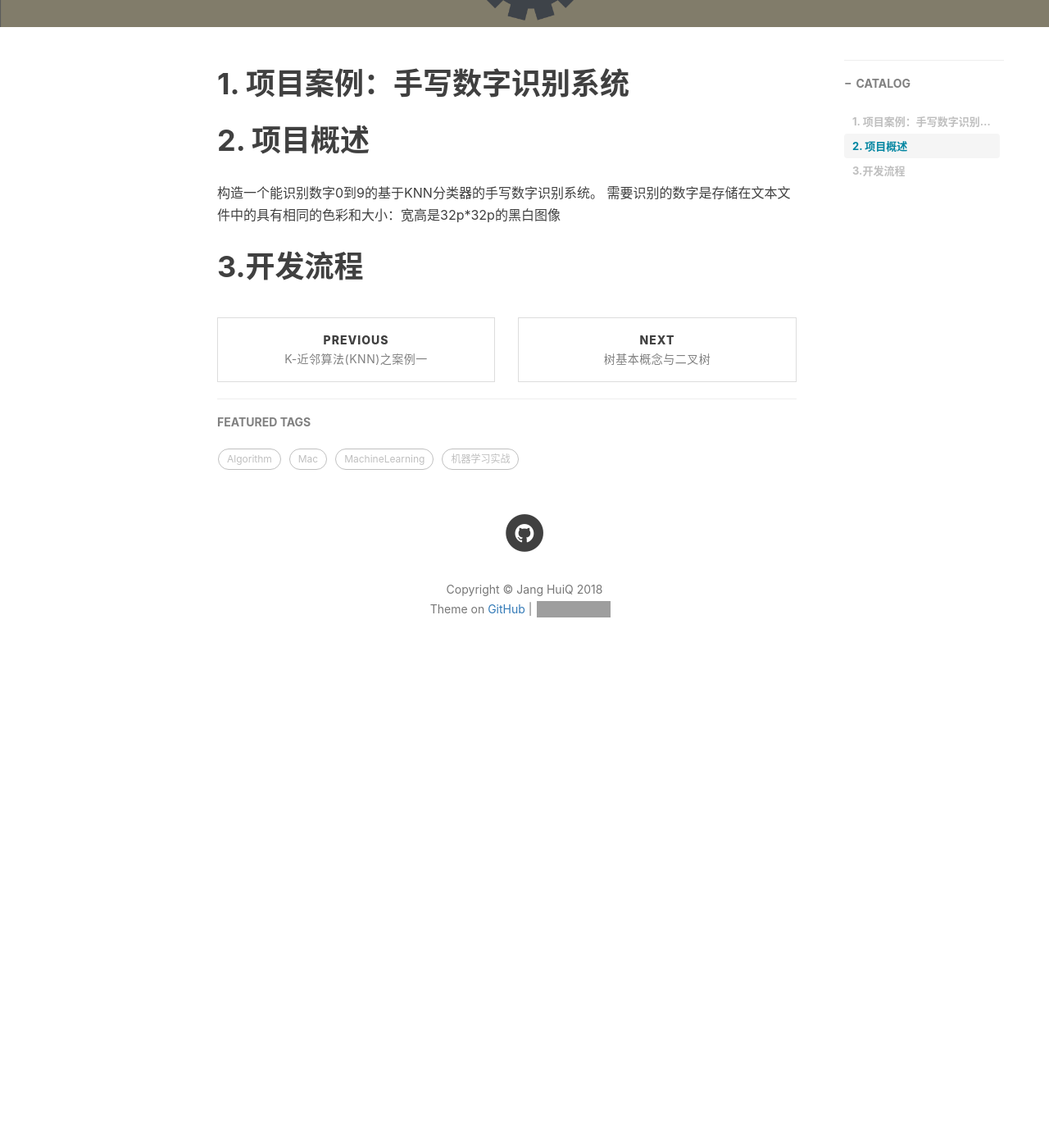
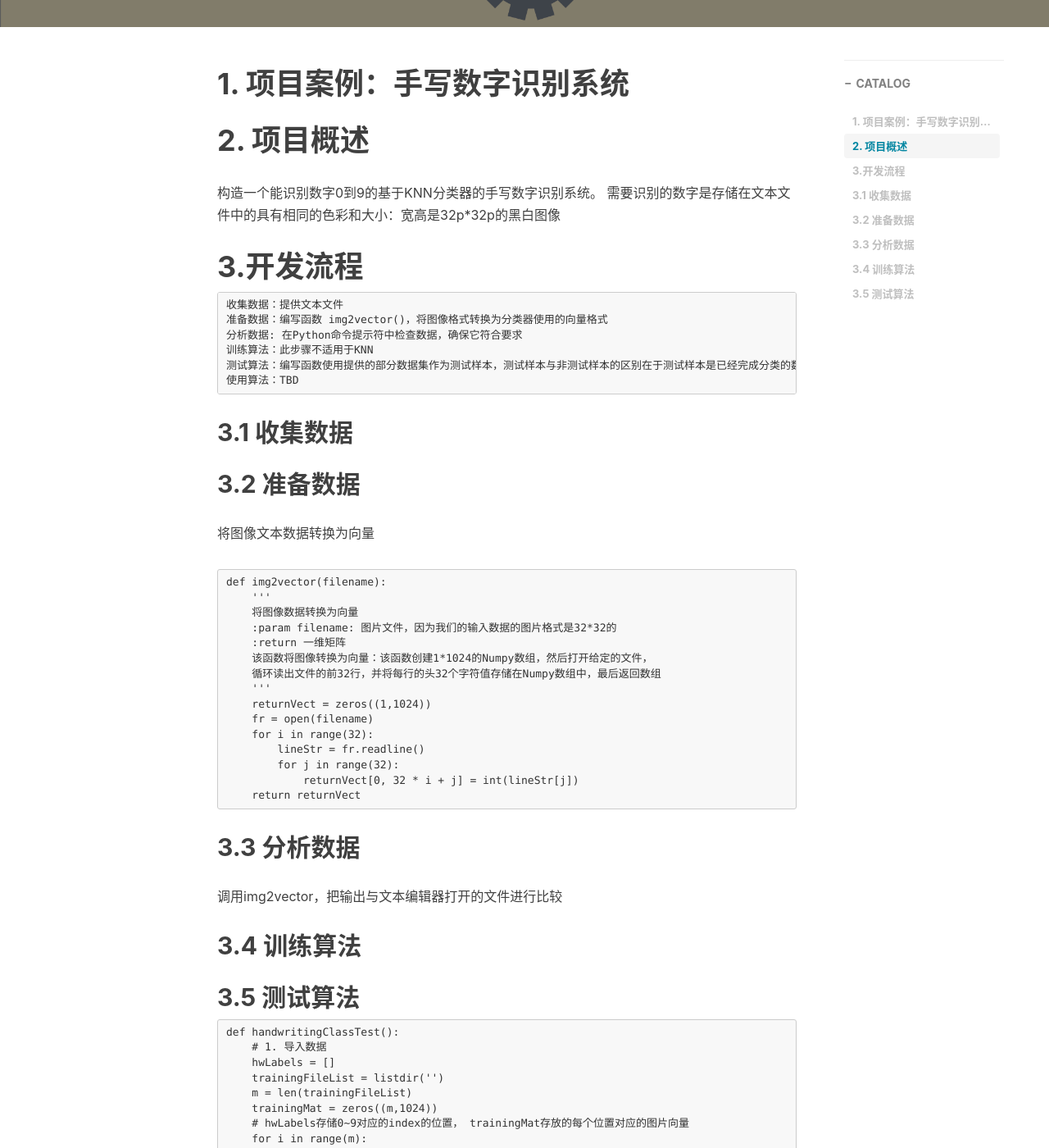
Before and after one commit to jangzc/jangzc.github.io, a Jekyll site: the page built from _posts/2018-08-08-KNN03.md, in a window 1280 px wide and 1400 px high, scrolled down 490 px. Shown: the whole window at 82% size. Built offline with Jekyll 4.4.1, drawn with Linux system fonts in a browser that asks for light colours; nearby versions of some CDN libraries; comment, search, counter and statistics services are not loaded; before the commit the page ends 1337 px from its top, so only the background shows below that; grey boxes are pictures that could not be loaded.

Commit message:
Update 2018-08-08-KNN03.md

````diff
--- a/_posts/2018-08-08-KNN03.md
+++ b/_posts/2018-08-08-KNN03.md
@@ -18,3 +18,50 @@ tags:
 需要识别的数字是存储在文本文件中的具有相同的色彩和大小：宽高是32p*32p的黑白图像
 
 # 3.开发流程<br>
+```
+收集数据：提供文本文件
+准备数据：编写函数 img2vector()，将图像格式转换为分类器使用的向量格式
+分析数据: 在Python命令提示符中检查数据，确保它符合要求
+训练算法：此步骤不适用于KNN
+测试算法：编写函数使用提供的部分数据集作为测试样本，测试样本与非测试样本的区别在于测试样本是已经完成分类的数据，如果预测分类与实际类别不同，则标记为一个错误
+使用算法：TBD
+```
+## 3.1 收集数据<br>
+
+## 3.2 准备数据<br>
+将图像文本数据转换为向量
+```
+def img2vector(filename):
+    '''
+    将图像数据转换为向量
+    :param filename: 图片文件，因为我们的输入数据的图片格式是32*32的
+    :return 一维矩阵
+    该函数将图像转换为向量：该函数创建1*1024的Numpy数组，然后打开给定的文件，
+    循环读出文件的前32行，并将每行的头32个字符值存储在Numpy数组中，最后返回数组
+    '''
+    returnVect = zeros((1,1024))
+    fr = open(filename)
+    for i in range(32):
+        lineStr = fr.readline()
+        for j in range(32):
+            returnVect[0, 32 * i + j] = int(lineStr[j])
+    return returnVect
+```
+
+## 3.3 分析数据<br>
+调用img2vector，把输出与文本编辑器打开的文件进行比较
+
+## 3.4 训练算法<br>
+
+## 3.5 测试算法<br>
+```
+def handwritingClassTest():
+    # 1. 导入数据
+    hwLabels = []
+    trainingFileList = listdir('')
+    m = len(trainingFileList)
+    trainingMat = zeros((m,1024))
+    # hwLabels存储0~9对应的index的位置， trainingMat存放的每个位置对应的图片向量
+    for i in range(m):
+
+```
````
